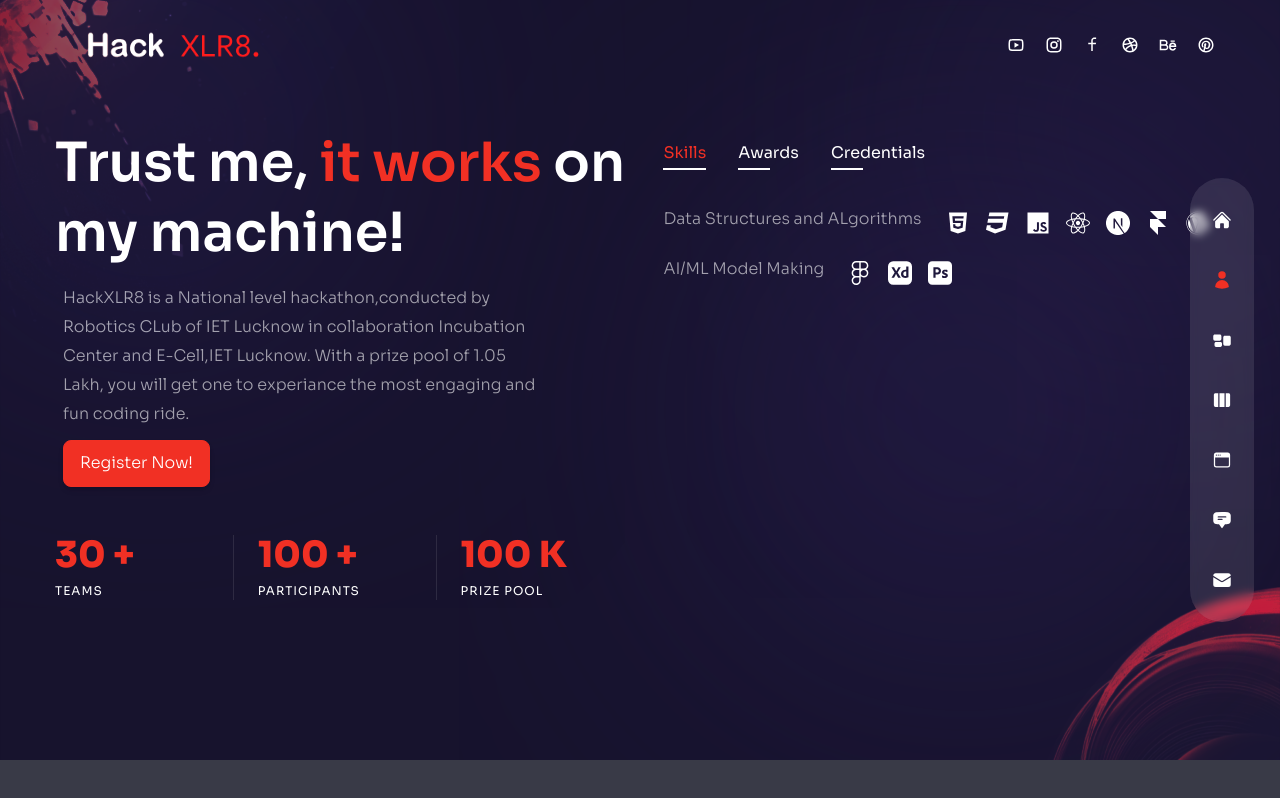
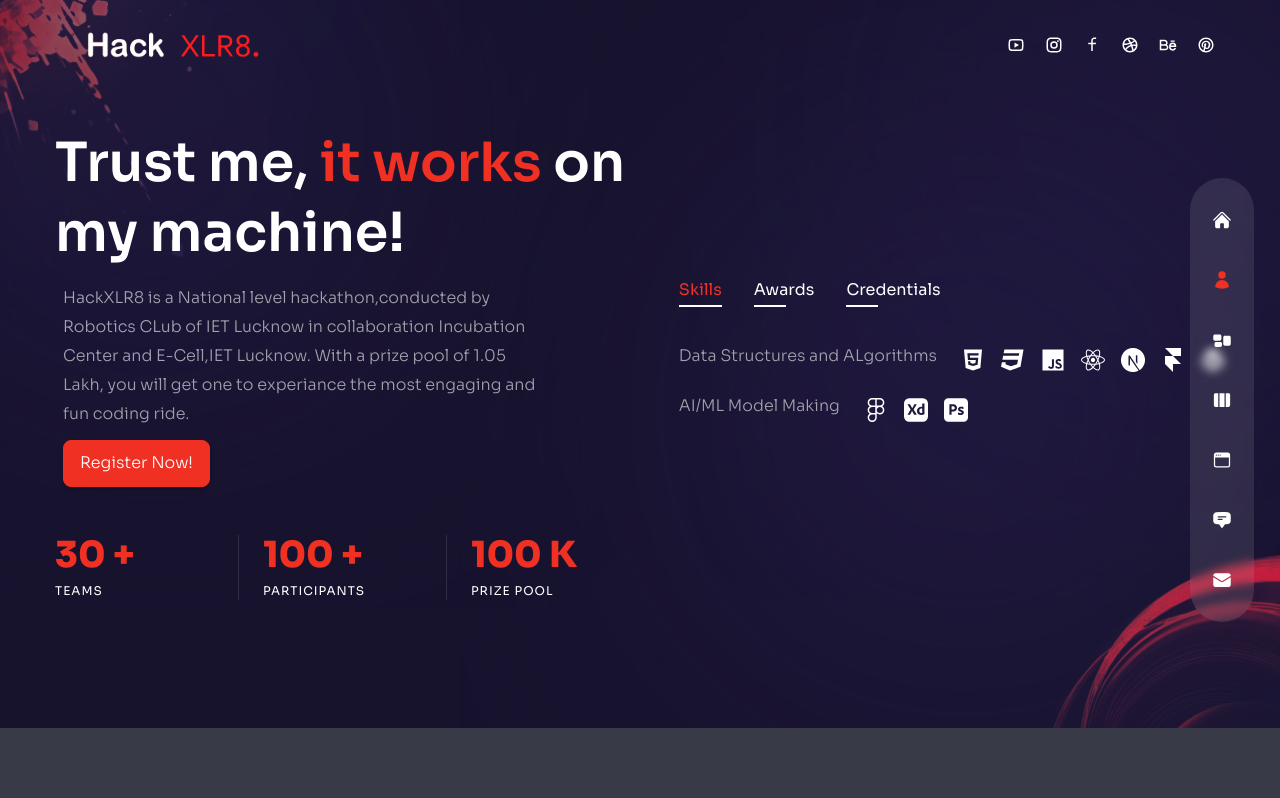
Before and after one commit to 0xSahils/tantransh, a Next.js app: page /about in a window 1280 px wide. Built offline with nearby package versions, Linux system fonts and the light colour scheme.

Commit message:
scoll behaviour changes and bug fixes

```diff
--- a/pages/about/index.js
+++ b/pages/about/index.js
@@ -90,12 +90,12 @@ import CountUp from "react-countup";
 
 const About = () => {
   const [index, setIndex] = useState(0);
-  console.log(index);
+  // console.log(index);
   return (
     <div className="h-full py-32 text-center bg-primary/30 xl:text-left">
       <Circles />
       {/*Avatar img*/}
-      <motion.div
+      <div
         variants={fadeIn("right", 0.2)}
         initial="hidden"
         whileInView={"show"}
@@ -103,27 +103,15 @@ const About = () => {
         className="hidden xl:flex absolute bottom-0 -left-[370px]"
       >
         <Avatar />
-      </motion.div>
+      </div>
       <div className="container flex flex-col items-center h-full mx-auto xl:flex-row gap-x-6">
         {/*text*/}
         <div className="flex flex-col justify-center flex-1">
-          <motion.h2
-            variants={fadeIn("right", 0.2)}
-            initial="hidden"
-            whileInView={"show"}
-            viewport={{ once: false, amount: 0.7 }}
-            className="h2"
-          >
+          <h2 className="h2">
             Trust me, <span className="text-accent">it works</span> on my
             machine!
-          </motion.h2>
-          <motion.p
-            variants={fadeIn("right", 0.4)}
-            initial="hidden"
-            whileInView={"show"}
-            viewport={{ once: false, amount: 0.7 }}
-            className="max-w-[500px] mx-auto xl:mx-0 mb-6 xl:mb-12 px-2 xl;px-0"
-          >
+          </h2>
+          <p className="max-w-[500px] mx-auto xl:mx-0 mb-6 xl:mb-12 px-2 xl;px-0">
             HackXLR8 is a National level hackathon,conducted by Robotics CLub of
             IET Lucknow in collaboration Incubation Center and E-Cell,IET
             Lucknow. With a prize pool of 1.05 Lakh, you will get one to
@@ -137,14 +125,14 @@ const About = () => {
                 Register Now!
               </a>
             </button>
-          </motion.p>
+          </p>
           {/*counters*/}
-          <motion.div
-            variants={fadeIn("right", 0.6)}
-            initial="hidden"
-            whileInView={"show"}
-            viewport={{ once: false, amount: 0.7 }}
-            className="hidden mx-auto mb-8 md:flex md:max-w-xl xl:max-w-none xl:mx-0"
+          <div
+          // variants={fadeIn("right", 0.6)}
+          // initial="hidden"
+          // whileInView={"show"}
+          // viewport={{ once: false, amount: 0.7 }}
+          // className="hidden mx-auto mb-8 md:flex md:max-w-xl xl:max-w-none xl:mx-0"
           >
             <div className="flex flex-1 xl:gap-x-6">
               {/* experience*/}
@@ -184,16 +172,17 @@ const About = () => {
                 </div>
               </div>
             </div>
-          </motion.div>
+          </div>
         </div>
         {/*info*/}
-        <motion.div
+        {/* <motion.div
           variants={fadeIn("left", 0.4)}
           initial="hidden"
           whileInView={"show"}
           viewport={{ once: false, amount: 0.7 }}
           className="flex flex-col w-full xl:max-w-[48%] h-[480px]"
-        >
+        > */}
+        <div>
           <div className="flex mx-auto mb-4 gap-x-4 xl:gap-x-8 xl:mx-0">
             {aboutData.map((item, itemIndex) => {
               return (
@@ -236,7 +225,8 @@ const About = () => {
               );
             })}
           </div>
-        </motion.div>
+          {/* </motion.div> */}
+        </div>
       </div>
     </div>
   );
```
